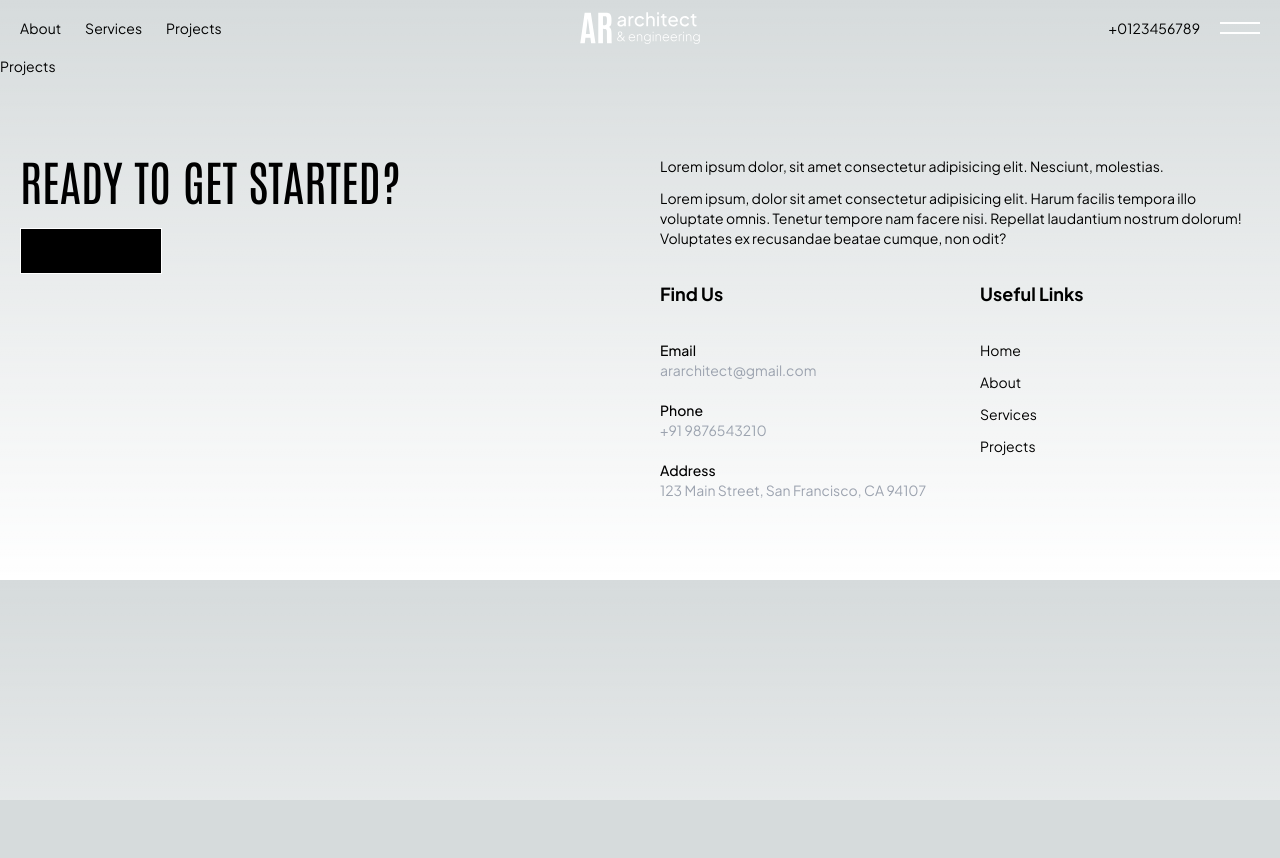
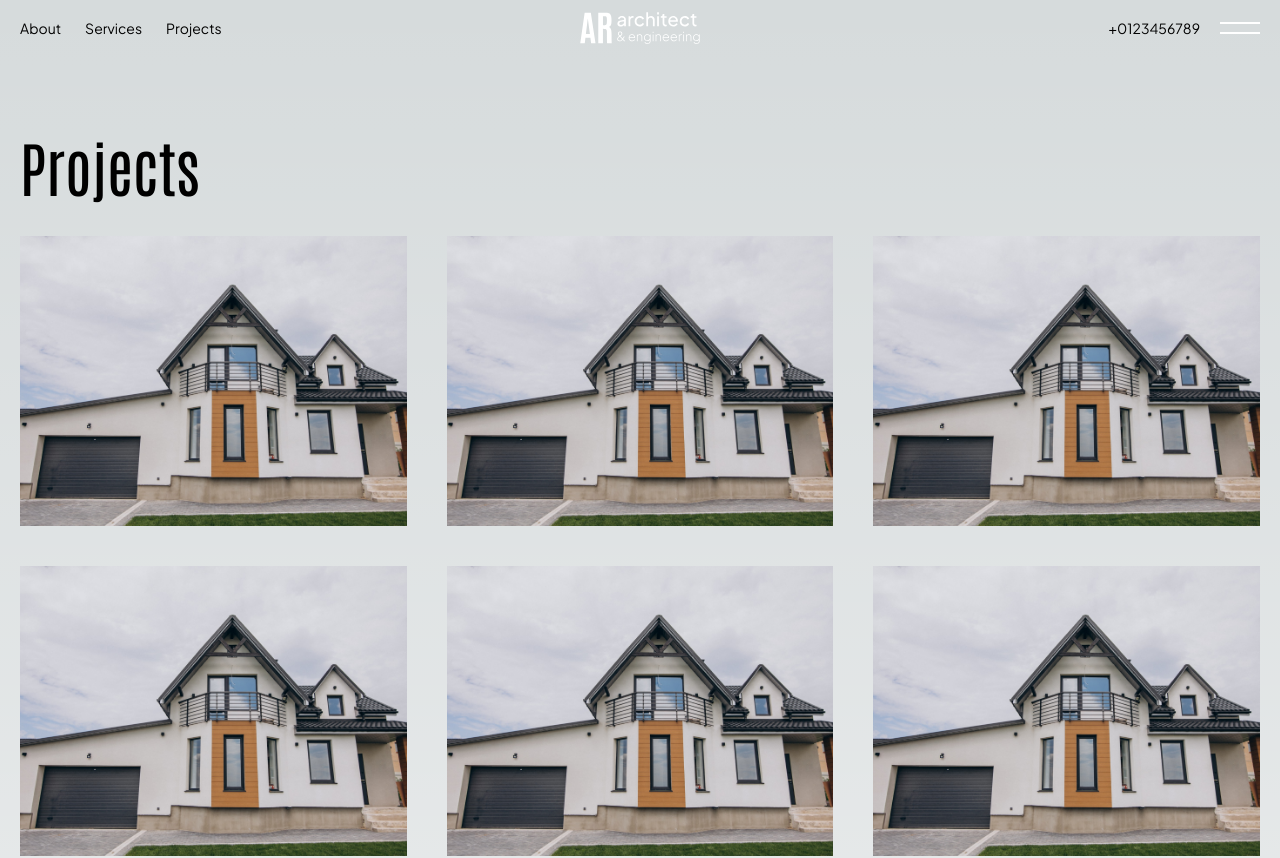
Before and after one commit to shaz1d/ar-architect-and-engineering, a Next.js app: page /projects in a window 1280 px wide. Shown: the top 858 px of the page. Before the commit the page ends 800 px from the top, so only its background shows below. Built offline with nearby package versions, Linux system fonts and the light colour scheme.

Commit message:
feat: project page update

```diff
--- a/src/app/projects/page.tsx
+++ b/src/app/projects/page.tsx
@@ -1,9 +1,48 @@
+import Button from "@/components/ui/Button";
+import Image from "next/image";
 import React from "react";
 
 type Props = {};
 
 const Projects = (props: Props) => {
-  return <div>Projects</div>;
+  return (
+    <>
+      <section className="my-10 sm:my-20 ">
+        <div className="container-x">
+          <h1 className="text-4xl md:text-6xl">Projects</h1>
+          <div className="grid md:grid-cols-3 gap-10 mt-10">
+            {[1, 2, 3, 4, 5, 6, 7, 8, 9, 10, 11, 12, 13, 14, 15].map(
+              (item, i) => {
+                return (
+                  <div
+                    key={i}
+                    className="overflow-hidden relative w-full aspect-[8/6] group/project"
+                  >
+                    <Image
+                      className="-z-10 object-cover object-center"
+                      src={"/section/house.jpg"}
+                      alt=""
+                      fill
+                    />
+                    <div className="w-full py-6 bg-black transition duration-300 ease-in-out absolute bottom-0 translate-y-full group-hover/project:translate-y-0">
+                      <p className="mb-4">
+                        Lorem ipsum dolor sit amet consectetur, adipisicing
+                        elit. Eveniet quo corrupti illum minus eligendi
+                        consequuntur doloribus impedit iusto nobis porro. Vitae,
+                        illum placeat! Cumque natus dolorem dolores ratione
+                        fugit. Molestias.
+                      </p>
+                      <Button href={`/projects/${item}`} title="View Project" />
+                    </div>
+                  </div>
+                );
+              }
+            )}
+          </div>
+        </div>
+      </section>
+    </>
+  );
 };
 
 export default Projects;
```
